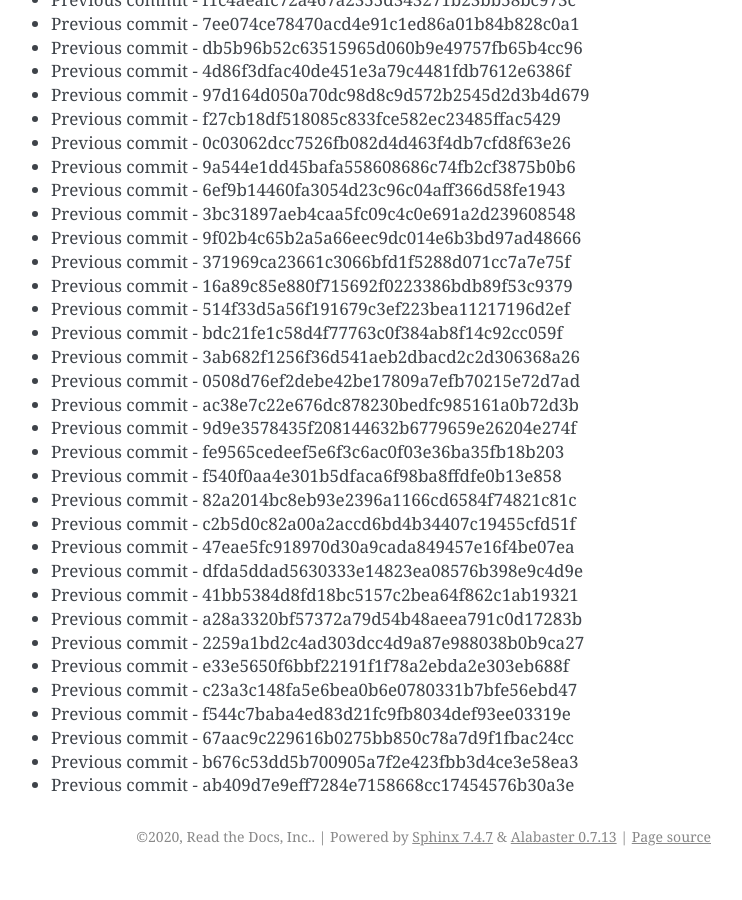
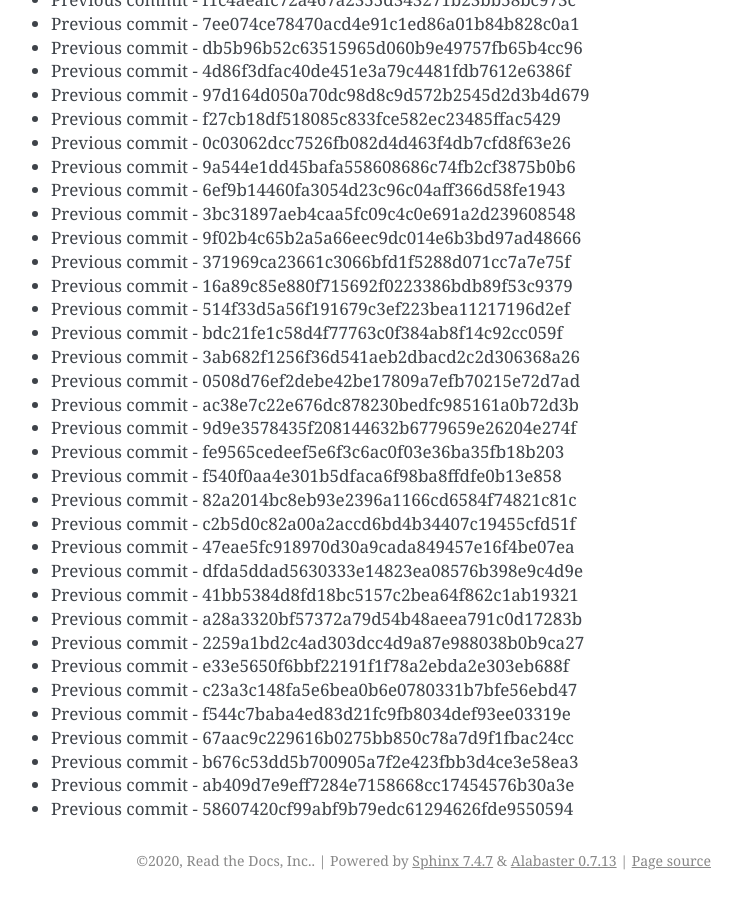
Before and after one commit to readthedocs/rtd-git-stresstest, a Sphinx documentation site: the page built from docs/updates.rst, in a window 1280 px wide and 900 px high, scrolled down 25666 px. Shown: the whole window, without its empty margins (399-1141 px from the left). Built offline with Sphinx 7.4.7, drawn with Linux system fonts in a browser that asks for light colours; before the commit the page ends 26542 px from its top, so only the background shows below that.

Commit message:
Generating commit from previous: 58607420cf99abf9b79edc61294626fde9550594

```diff
--- a/docs/updates.rst
+++ b/docs/updates.rst
@@ -1110,3 +1110,4 @@ It can be tested for any performance characteristics.
 * Previous commit - 67aac9c229616b0275bb850c78a7d9f1fbac24cc
 * Previous commit - b676c53dd5b700905a7f2e423fbb3d4ce3e58ea3
 * Previous commit - ab409d7e9eff7284e7158668cc17454576b30a3e
+* Previous commit - 58607420cf99abf9b79edc61294626fde9550594
```
